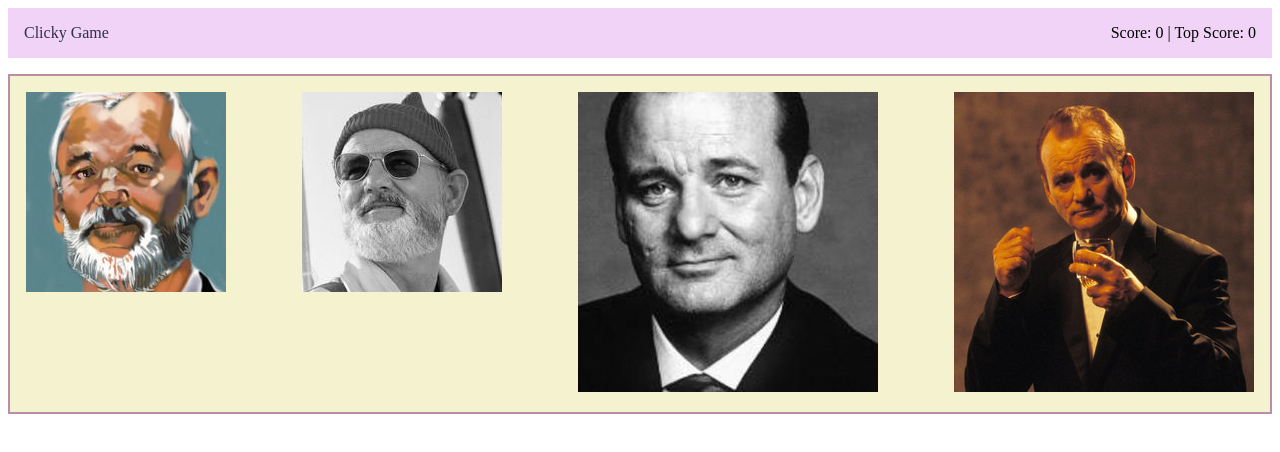
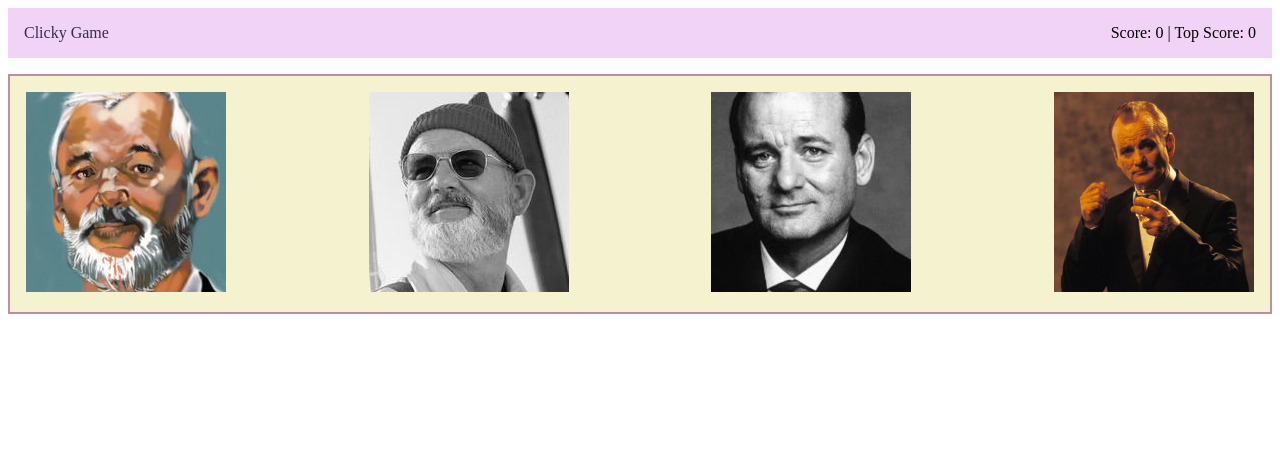
Before and after one commit to owaisj/memory-machine, a React (Create React App) app: page / in a window 1280 px wide. Shown: the top 452 px of the page. Built offline with nearby package versions, Linux system fonts and the light colour scheme.

Commit message:
Styling and click handler prop

```diff
--- a/src/Components/Piece.js
+++ b/src/Components/Piece.js
@@ -1,4 +1,11 @@
 import React, {Component} from 'react'
+
+const styles = {
+    images: {
+        maxWidth: '200px',
+        maxHeight: '200px'
+    }
+}
 
 export default class Piece extends Component {
     render() {
@@ -6,13 +13,11 @@ export default class Piece extends Component {
         return (
             data.map((item, i) => {
                 return (
-                    <div key={i} onClick={() => {
-                        if (data[i].isClicked === true) return alert('Clicked already!')
-                        data[i].isClicked = true;
-                        }
-                    }>
+                    <div key={i}
+                        onClick={() => this.props.handleClick(item.id)}>
                         <img src={item.url}
                             alt="fillmurray placeholder"
+                            style={styles.images}
                         />
                     </div>
                 )
```
